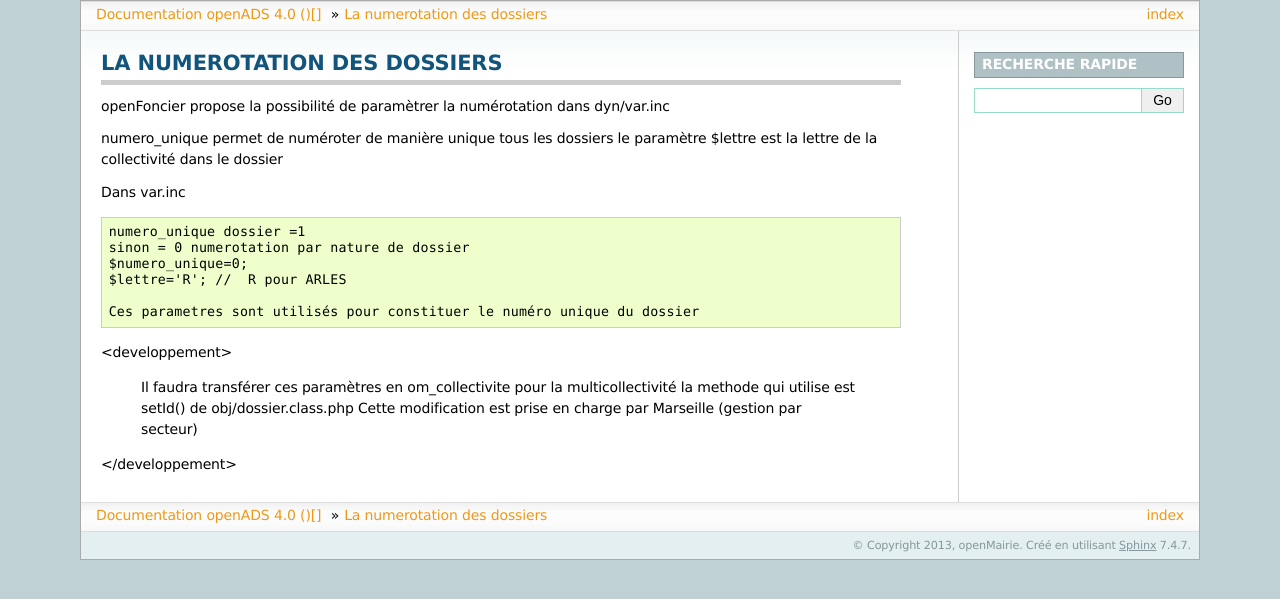
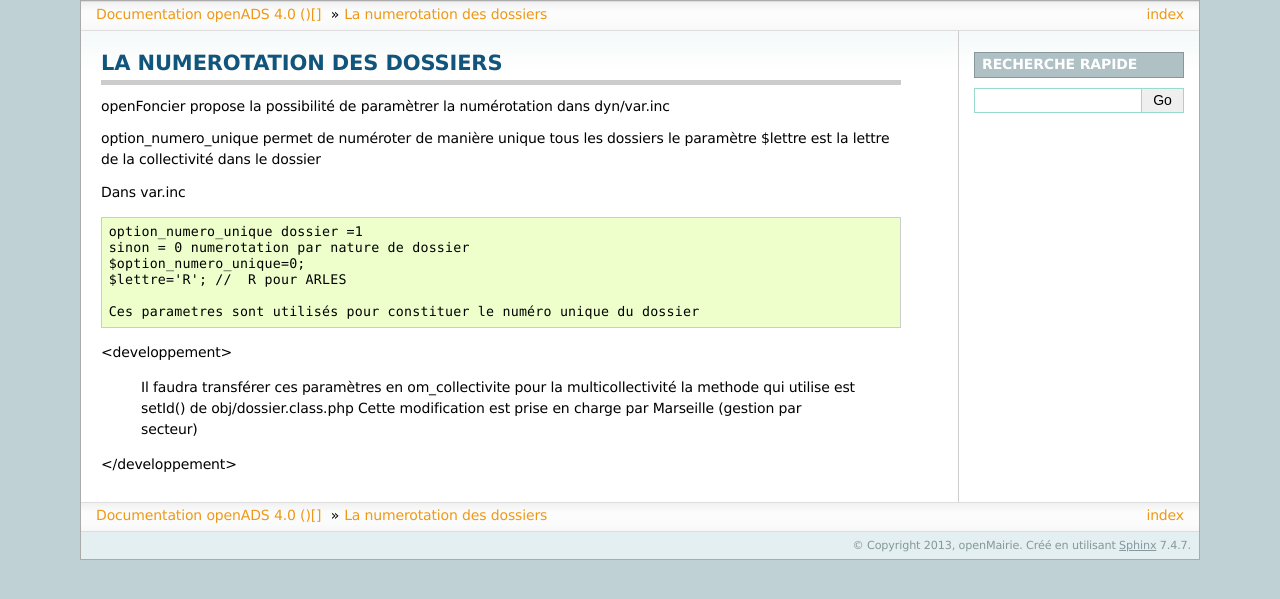
Before and after one commit to mpavaux/openads-documentation, a Sphinx documentation site: the page built from source/manuel_utilisateur/numerotation.rst, in a window 1280 px wide. Shown: the top 599 px of the page. Built offline with Sphinx 7.4.7, drawn with Linux system fonts in a browser that asks for light colours.

Commit message:
Correction de la documentation avec les nouveaux noms de paramètres

```diff
--- a/source/manuel_utilisateur/guichet_unique.rst
+++ b/source/manuel_utilisateur/guichet_unique.rst
@@ -160,7 +160,7 @@
    Pour l'administrateur : l'événement d'instruction créé sur chaque dossier
    qui permet de générer l'attestation d'affichage doit être paramétré, c'est
    l'identifiant de l'événement en question qui doit être paramétré dans
-   l'enregistrement 'affichage_obligatoire' depuis l'écran
+   l'enregistrement 'id_affichage_obligatoire' depuis l'écran
    :menuselection:`Administration --> Paramètre`. Si le paramétrage ou
    l'événement n'existe pas alors un message prévient l'utilisateur :
 
--- a/source/manuel_utilisateur/numerotation.rst
+++ b/source/manuel_utilisateur/numerotation.rst
@@ -12,15 +12,15 @@
 
 
 
-numero_unique permet de numéroter de manière unique tous les dossiers
+option_numero_unique permet de numéroter de manière unique tous les dossiers
 le paramètre $lettre est la lettre de la collectivité dans le dossier
 
 
 Dans var.inc ::
 
-    numero_unique dossier =1
+    option_numero_unique dossier =1
     sinon = 0 numerotation par nature de dossier
-    $numero_unique=0;
+    $option_numero_unique=0;
     $lettre='R'; //  R pour ARLES
 
     Ces parametres sont utilisés pour constituer le numéro unique du dossier
```
Also changed, not shown: source/manuel_utilisateur/administration.rst (+10 -0 lines).
